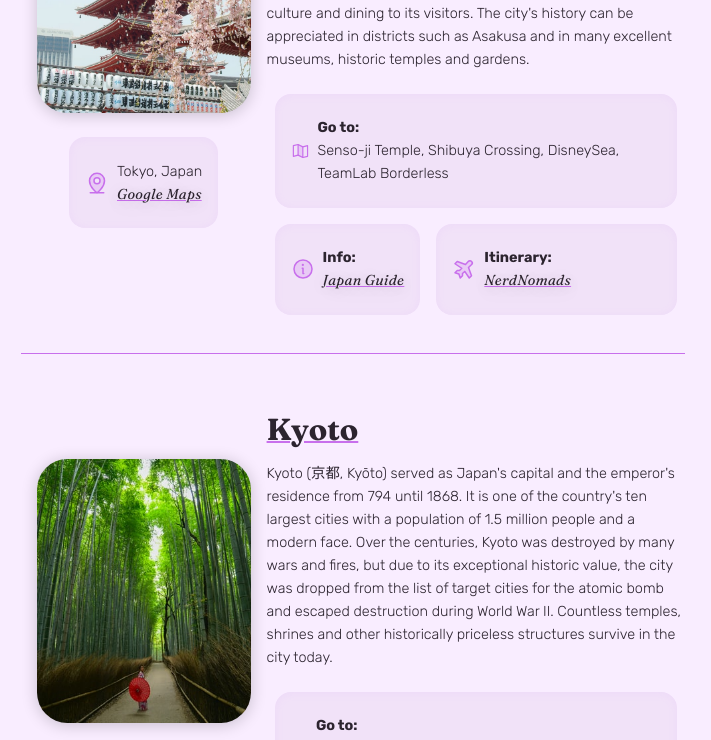
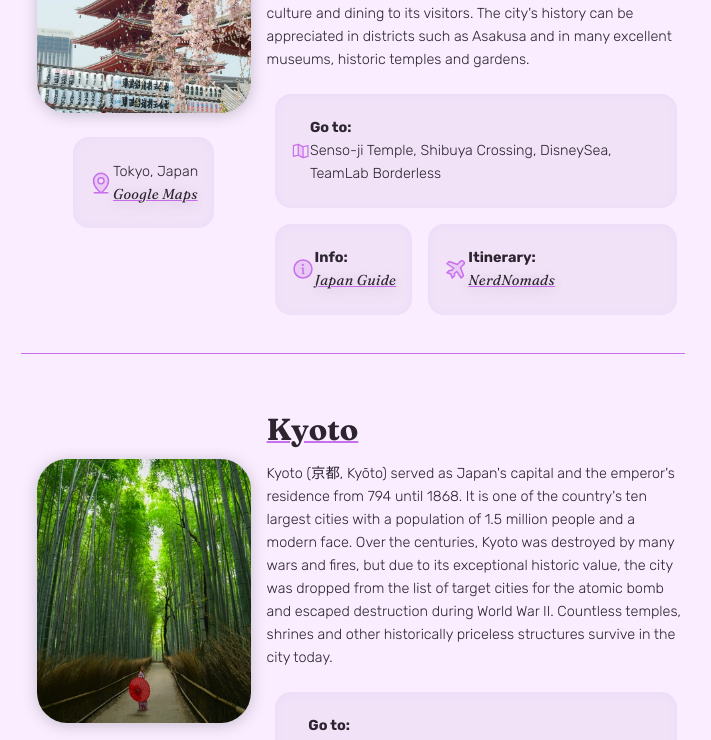
Before and after one commit to line-em/react-travel-plans, a React (Vite) app: page / in a window 1280 px wide. Shown: the part 880-1620 px from the top of the page, without its empty margins (287-998 px from the left). Built offline with nearby package versions, Linux system fonts and the light colour scheme.

Commit message:
Fix SVG margin

```diff
--- a/src/index.css
+++ b/src/index.css
@@ -137,9 +137,9 @@ a:hover {
 	flex-shrink: 0;
 }
 
-:is(.places__extraInfo__span-items, .places__extraInfo__normal-items) > svg {
+/* :is(.places__extraInfo__span-items, .places__extraInfo__normal-items) > svg {
 	margin-inline-end: var(--small-value);
-}
+} */
 
 :is(.places__extraInfo__normal-items, .places__extraInfo__span-items) p {
 	display: flex;
```
